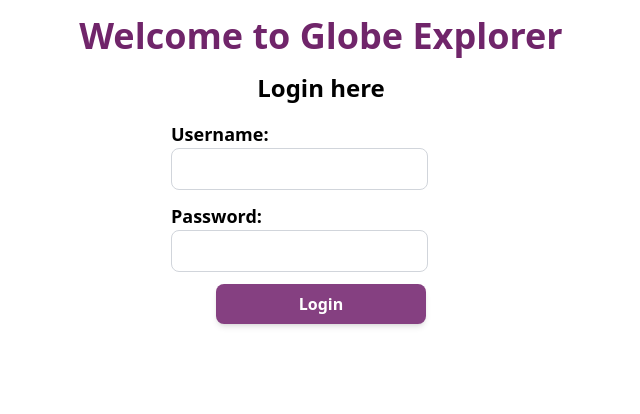
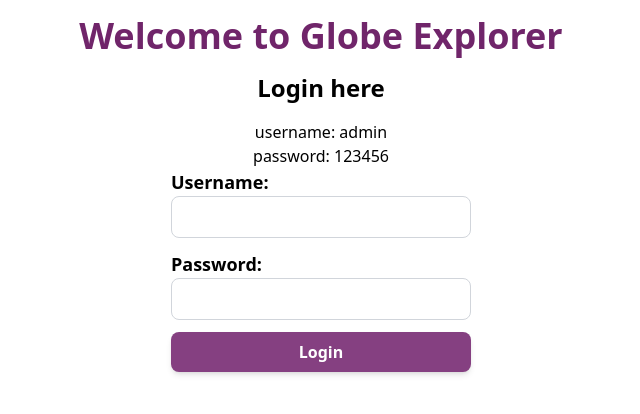
Before and after one commit to kashif12702/Globe_Explorer, a Next.js app: page /login in a window 1280 px wide. Shown: the top 414 px of the page, without its empty margins (319-959 px from the left). Built offline with nearby package versions, Linux system fonts and the light colour scheme.

Commit message:
added user and pass

```diff
--- a/src/components/CountrySearch/CountrySearcher.js
+++ b/src/components/CountrySearch/CountrySearcher.js
@@ -62,8 +62,8 @@ const CountrySearcher = () => {
                 <button className='pink-button' onClick={handleAdd}>Add</button>
             </section>
             <h2 className='secondary-heading text-center'>Search Results</h2>
-            <section className='flex items-center justify-center'>
-                <table>
+            <section className='overflow-y-scroll'>
+                <table className='mx-auto'>
                     <thead>
                         <tr className='bg-gray-200'>
                             <td className='py-4 px-8 b-2 border-r-[1px] border-gray-300 text-lg font-semibold'>Name</td>
@@ -76,7 +76,7 @@ const CountrySearcher = () => {
                     </thead>
                     <tbody>
                         {searchResults.map((result, index) => (
-                            <tr key={index} className='border-b-[1px]'>
+                            <tr key={index} className='border-b-[1px] text-sm lg:text-base'>
                                 <td className='py-4 px-8 b-2'>{result.name}</td>
                                 <td className='py-4 px-8 b-2 text-center'>{result.population}</td>
                                 <td className='py-4 px-8 b-2'>
@@ -102,4 +102,3 @@ const CountrySearcher = () => {
 };
 
 export default CountrySearcher;
-// http://data.fixer.io/api/latest?access_key=fad90b0caf5ad20cb582260b6b72031f&base=GBP&symbols=USD,AUD,CAD,PLN,MXN
--- a/src/pages/api/login.js
+++ b/src/pages/api/login.js
@@ -1,7 +1,7 @@
 import jwt from 'jsonwebtoken';
 
 const users = [
-    { id: 1, username: 'user', password: '123456' },
+    { id: 1, username: 'admin', password: '123456' },
 ];
 
 const jwtSecret = 'your-secret-key';
--- a/src/pages/login.js
+++ b/src/pages/login.js
@@ -24,32 +24,34 @@ export default function Login() {
     }
 
     return (
-        <div>
+        <div className='max-w-[600px] mx-auto'>
             <h1 className='primary-heading text-center'>Welcome to Globe Explorer</h1>
-            <h1 className='secondary-heading text-center'>Login here</h1>
+            <h2 className='secondary-heading text-center'>Login here</h2>
+            <h3 className='text-center'> username: admin</h3>
+            <h3 className='text-center'> password: 123456</h3>
 
             <form className=' flex flex-col items-center space-y-3 max-w-[300px] mx-auto' onSubmit={handleLogin}>
-                <div>
+                <div className='flex flex-col justify-start w-full'>
                     <label className='text-lg font-semibold mr-3' htmlFor="username">Username:</label>
                     <input
                         type="text"
                         id="username"
-                        className="border border-gray-300 rounded-lg px-3 py-2 focus:outline-none focus:ring focus:ring-blue-400 focus:border-blue-400"
+                        className="border border-gray-300 rounded-lg px-3 py-2  w-full focus:outline-none focus:ring focus:ring-blue-400 focus:border-blue-400"
                         value={username}
                         onChange={(e) => setUsername(e.target.value)}
                     />
                 </div>
-                <div>
+                <div className='flex flex-col justify-start w-full'>
                     <label className='text-lg font-semibold mr-3' htmlFor="password">Password:</label>
                     <input
                         type="password"
                         id="password"
-                        className="border border-gray-300 rounded-lg px-3 py-2 focus:outline-none focus:ring focus:ring-blue-400 focus:border-blue-400"
+                        className="border border-gray-300 rounded-lg px-3 py-2  w-full focus:outline-none focus:ring focus:ring-blue-400 focus:border-blue-400"
                         value={password}
                         onChange={(e) => setPassword(e.target.value)}
                     />
                 </div>
-                <button type="submit" className='pink-button w-[70%]'>Login</button>
+                <button type="submit" className='pink-button w-full'>Login</button>
             </form>
         </div>
     );
```
